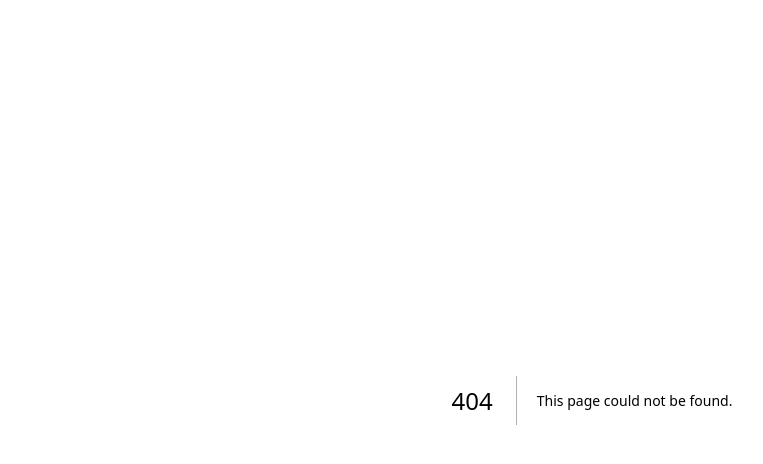
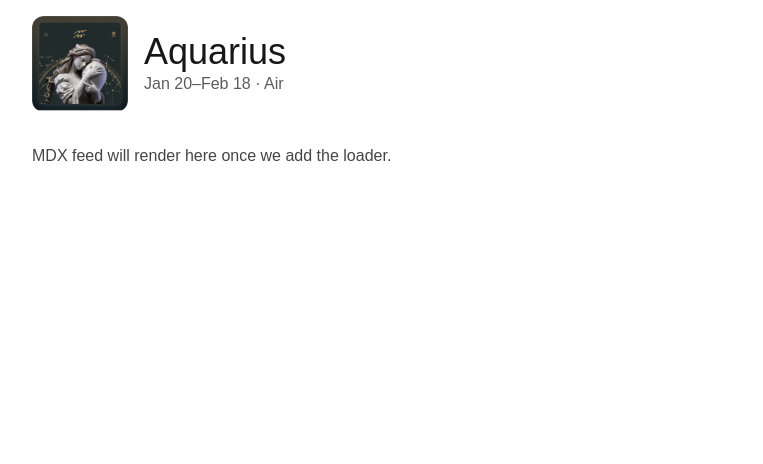
Before and after one commit to bkuhlman80/gtz, a Next.js app: page /sign/aquarius in a window 1280 px wide. Before the commit this address had no page. Shown: the top 464 px of the page, without its empty margins (48-811 px from the left). Built offline with nearby package versions, Linux system fonts and the light colour scheme.

Commit message:
added logo, fixed paths

```diff
--- /dev/null
+++ b/src/app/sign/[slug]/page.tsx
@@ -0,0 +1,21 @@
+import { SIGN_LIST } from "@/data/signs";
+import { notFound } from "next/navigation";
+
+export default function SignPage({ params:{slug} }:{params:{slug:string}}){
+  const sign = SIGN_LIST.find(s=>s.slug===slug);
+  if(!sign) return notFound();
+  return (
+    <main className="max-w-6xl mx-auto p-4">
+      <header className="flex items-center gap-4">
+        <img src={sign.image} alt={sign.name} className="w-24 rounded-xl"/>
+        <div>
+          <h1 className="text-4xl">{sign.name}</h1>
+          <p className="opacity-70">{sign.dateRange} · {sign.element}</p>
+        </div>
+      </header>
+      <section className="mt-8">
+        <p className="opacity-80">MDX feed will render here once we add the loader.</p>
+      </section>
+    </main>
+  );
+}
--- a/src/data/signs.ts
+++ b/src/data/signs.ts
@@ -1,18 +1,16 @@
-export type SignSlug =
-  | "aries"|"taurus"|"gemini"|"cancer"|"leo"|"virgo"
-  | "libra"|"scorpio"|"sagittarius"|"capricorn"|"aquarius"|"pisces";
-
-export const SIGNS:{slug:SignSlug; name:string; element:"Fire"|"Earth"|"Air"|"Water"; dateRange:string; image:string;}[] = [
-  {slug:"aries", name:"Aries", element:"Fire", dateRange:"Mar 21–Apr 20", image:"/assets/signs/aries.png"},
-  {slug:"taurus", name:"Taurus", element:"Earth", dateRange:"Apr 21–May 20", image:"/assets/signs/taurus.png"},
-  {slug:"gemini", name:"Gemini", element:"Air", dateRange:"May 21–Jun 20", image:"/assets/signs/gemini.png"},
-  {slug:"cancer", name:"Cancer", element:"Water", dateRange:"Jun 21–Jul 22", image:"/assets/signs/cancer.png"},
-  {slug:"leo", name:"Leo", element:"Fire", dateRange:"Jul 23–Aug 22", image:"/assets/signs/leo.png"},
-  {slug:"virgo", name:"Virgo", element:"Earth", dateRange:"Aug 23–Sep 22", image:"/assets/signs/virgo.png"},
-  {slug:"libra", name:"Libra", element:"Air", dateRange:"Sep 23–Oct 22", image:"/assets/signs/libra.png"},
-  {slug:"scorpio", name:"Scorpio", element:"Water", dateRange:"Oct 23–Nov 21", image:"/assets/signs/scorpio.png"},
-  {slug:"sagittarius", name:"Sagittarius", element:"Fire", dateRange:"Nov 22–Dec 21", image:"/assets/signs/sagittarius.png"},
-  {slug:"capricorn", name:"Capricorn", element:"Earth", dateRange:"Dec 22–Jan 19", image:"/assets/signs/capricorn.png"},
-  {slug:"aquarius", name:"Aquarius", element:"Air", dateRange:"Jan 20–Feb 18", image:"/assets/signs/aquarius.png"},
-  {slug:"pisces", name:"Pisces", element:"Water", dateRange:"Feb 19–Mar 20", image:"/assets/signs/pisces.png"},
-];
+export type SignSlug="aries"|"taurus"|"gemini"|"cancer"|"leo"|"virgo"|"libra"|"scorpio"|
+"sagittarius"|"capricorn"|"aquarius"|"pisces";
+export const SIGNS={aries:"Aries",taurus:"Taurus",gemini:"Gemini",cancer:"Cancer",
+leo:"Leo",virgo:"Virgo",libra:"Libra",scorpio:"Scorpio",sagittarius:"Sagittarius",
+capricorn:"Capricorn",aquarius:"Aquarius",pisces:"Pisces"} as const;
+export const SIGN_LIST=Object.entries(SIGNS).map(([slug,name])=>({
+  slug:slug as SignSlug, name,
+  element:{aries:"Fire",leo:"Fire",sagittarius:"Fire",taurus:"Earth",virgo:"Earth",
+  capricorn:"Earth",gemini:"Air",libra:"Air",aquarius:"Air",cancer:"Water",
+  scorpio:"Water",pisces:"Water"}[slug as keyof typeof SIGNS] as "Fire"|"Earth"|"Air"|"Water",
+  dateRange:{aries:"Mar 21–Apr 20",taurus:"Apr 21–May 20",gemini:"May 21–Jun 20",
+  cancer:"Jun 21–Jul 22",leo:"Jul 23–Aug 22",virgo:"Aug 23–Sep 22",libra:"Sep 23–Oct 22",
+  scorpio:"Oct 23–Nov 21",sagittarius:"Nov 22–Dec 21",capricorn:"Dec 22–Jan 19",
+  aquarius:"Jan 20–Feb 18",pisces:"Feb 19–Mar 20"}[slug as keyof typeof SIGNS],
+  image:`/assets/signs/${slug}.png`,
+}));
```
Also changed, not shown: public/assets/brand/logo.png (added).
